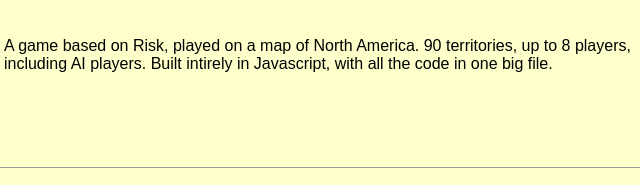
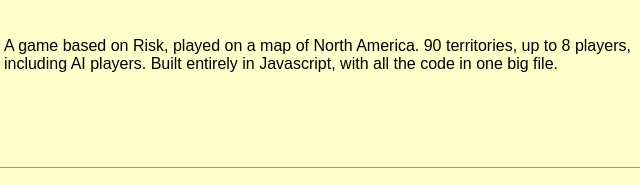
Before and after one commit to life4ants/life4ants.github.io, a website: page index.html in a window 1280 px wide. Shown: the part 531-716 px from the top of the page, 445-1085 px from the left. Drawn offline with Linux system fonts and the light colour scheme; a web font is replaced by a local one.

Commit message:
fix typo

```diff
--- a/index.html
+++ b/index.html
@@ -36,7 +36,7 @@
             <h2><a href="/invasion">Invasion Game</a></h2>
             <div>
               <img src='/src/images/invasion.jpg' alt='invasion thumbnail' >
-              <p>A game based on Risk, played on a map of North America. 90 territories, up to 8 players, including AI players. Built intirely in Javascript, with all the code in one big file.</p>
+              <p>A game based on Risk, played on a map of North America. 90 territories, up to 8 players, including AI players. Built entirely in Javascript, with all the code in one big file.</p>
             </div>
           </li>
           <li >
```
